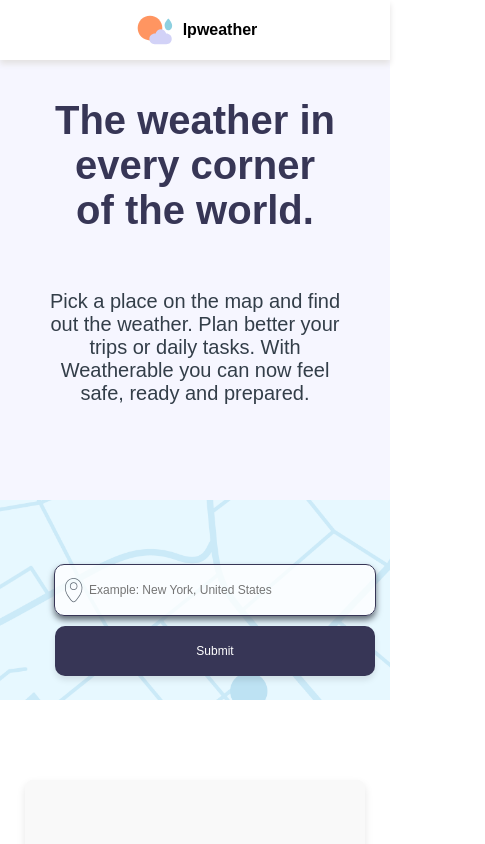
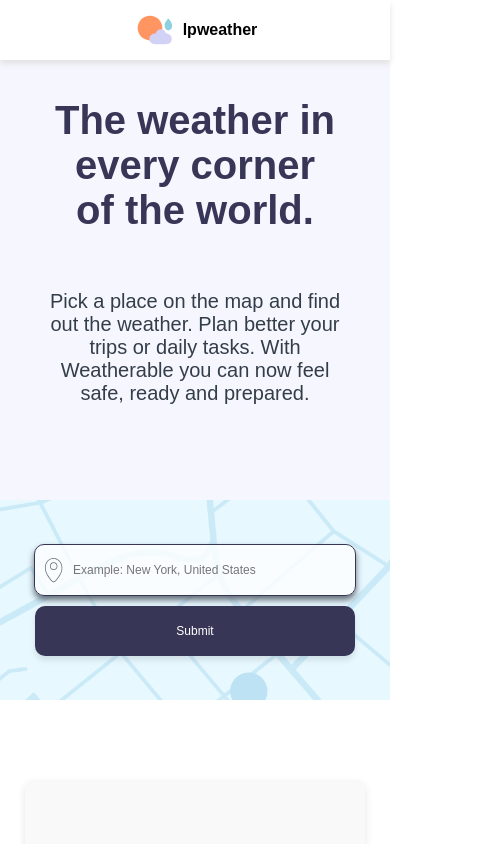
Before and after one commit to gevpa/lpweather, a React (Vite) app: page / in a window 390 px wide. Shown: the top 844 px of the page, 485 px wide, since content can reach past the window. Built offline with nearby package versions, Linux system fonts and the light colour scheme.

Commit message:
fix overflow problem on @media

```diff
--- a/src/App.css
+++ b/src/App.css
@@ -4,4 +4,5 @@
   align-items: center;
   width: 100%;
   font-family: "Lato-Regular", sans-serif;
+  overflow: hidden;
 }
--- a/src/pages/Home/CardsWrapper/CardsWrapper.css
+++ b/src/pages/Home/CardsWrapper/CardsWrapper.css
@@ -3,6 +3,7 @@
   flex-direction: column;
   align-items: center;
   padding: 0 120px;
+  overflow: hidden;
 }
 
 .cardsContainer {
@@ -27,7 +28,7 @@
   transform: scale(1.05);
 }
 
-@media (max-width: 1080px) {
+@media (max-width: 768px) {
   .weatherCard {
     width: 300px;
     height: 240px;
--- a/src/pages/Home/Footer/footer.css
+++ b/src/pages/Home/Footer/footer.css
@@ -9,6 +9,7 @@
   background-color: var(--primary-color);
   margin-bottom: 0;
   align-items: center;
+  overflow: hidden;
 }
 
 .footer-text {
@@ -39,7 +40,7 @@
   }
 }
 
-@media (max-width: 1080px) {
+@media (max-width: 768px) {
   .footer-container {
     width: 100%;
     height: 160px;
--- a/src/pages/Home/HeaderAndTagline/HeaderSection/header.css
+++ b/src/pages/Home/HeaderAndTagline/HeaderSection/header.css
@@ -11,9 +11,6 @@
   z-index: 100;
 }
 
-/* .logo {
-} */
-
 .name {
   font-size: 16px;
 }
--- a/src/pages/Home/HeaderAndTagline/TaglineSection/tagline.css
+++ b/src/pages/Home/HeaderAndTagline/TaglineSection/tagline.css
@@ -16,7 +16,6 @@
 
 @media (max-width: var(--mobile-width)) {
   .tagText {
-    padding: 30px 10px;
     min-height: 150px;
   }
 }
@@ -34,14 +33,11 @@ h3 {
   max-width: 800px;
 }
 
-@media (max-width: 1080px) {
+@media (max-width: 768px) {
   h3 {
-    padding: 0 50px;
     font-size: 40px;
     margin-top: 60px;
     margin-bottom: 30px;
-    margin-left: 75px;
-    margin-right: 75px;
     stroke: 1px;
     height: 110px;
     width: 300px;
@@ -50,12 +46,9 @@ h3 {
 
 @media (max-width: 480px) {
   h3 {
-    padding: 0 50px;
     font-size: 40px;
     margin-top: 60px;
     margin-bottom: 30px;
-    margin-left: 75px;
-    margin-right: 75px;
     stroke: 1px;
     height: 110px;
     width: 300px;
@@ -86,14 +79,11 @@ h5 {
 
 @media (max-width: 480px) {
   h5 {
-    padding: 0 20px;
     font-size: 20px;
     font-weight: 100;
     height: 100px;
     width: 300px;
     margin-top: 40px;
     margin-bottom: 70px;
-    margin-left: 45px;
-    margin-right: 45px;
   }
 }
--- a/src/pages/Home/SearchBar/searchbar.css
+++ b/src/pages/Home/SearchBar/searchbar.css
@@ -74,45 +74,6 @@
   background: var(--primary-hover-color);
 }
 
-@media (max-width: 1080px) {
-  .backgroundImage {
-    height: 200px;
-  }
-
-  .searchContainer {
-    flex-direction: column;
-    align-items: center;
-    gap: 10px;
-    width: 100%;
-    margin: 20px 20px;
-  }
-
-  .inputContainer {
-    width: 100%;
-    height: 30px;
-  }
-
-  .locationIcon {
-    font-size: 16px;
-  }
-
-  .searchInput {
-    font-size: 14px;
-    padding: 8px;
-  }
-
-  .searchButton {
-    font-size: 14px;
-    padding: 8px 16px;
-    width: 100%;
-    height: 50px;
-  }
-
-  .searchButton:active {
-    background: var(--primary-onClick-color);
-  }
-}
-
 @media (max-width: 768px) {
   .backgroundImage {
     height: 200px;
@@ -123,7 +84,6 @@
     align-items: center;
     gap: 10px;
     width: 80%;
-    margin: 20px 20px;
   }
 
   .inputContainer {
@@ -137,16 +97,12 @@
 
   .searchInput {
     font-size: 14px;
-    padding: 8px;
   }
 
   .searchButton {
     font-size: 14px;
-    padding: 8px 16px;
     width: 320px;
     height: 50px;
-    margin-left: 20px;
-    margin-right: 20px;
   }
 
   .searchButton:active {
@@ -160,7 +116,6 @@
     align-items: center;
     gap: 10px;
     width: 80%;
-    margin: 20 20px;
   }
   .backgroundImage {
     max-height: 400px;
@@ -168,8 +123,6 @@
   .inputContainer {
     width: 300px;
     height: 30px;
-    margin-left: 20px;
-    margin-right: 20px;
   }
 
   .locationIcon {
@@ -178,16 +131,12 @@
 
   .searchInput {
     font-size: 12px;
-    padding: 6px;
   }
 
   .searchButton {
     font-size: 12px;
-    padding: 6px 12px;
     width: 320px;
     height: 50px;
-    margin-left: 20px;
-    margin-right: 20px;
   }
 
   .searchButton:active {
```
